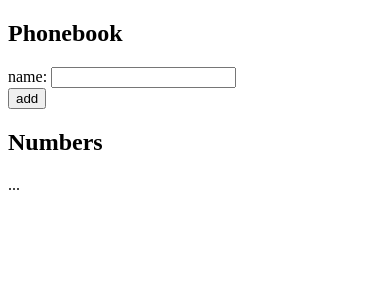
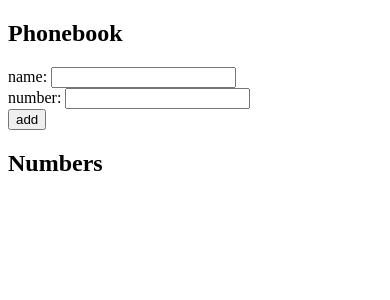
Before and after one commit to olgajoki/FullStackOpenCourse, a React (Vite) app in the folder part2.6-2.10/: page / in a window 390 px wide. Shown: the top 300 px of the page. Built offline with nearby package versions, Linux system fonts and the light colour scheme.

Commit message:
phonebook 2.8

```diff
--- a/part2.6-2.10/src/App.jsx
+++ b/part2.6-2.10/src/App.jsx
@@ -1,64 +1,63 @@
 //phonebook 2.6
 
-import { useState } from 'react'
-import Person from './components/Person.jsx'
+import { useState } from "react";
+import Person from "./components/Person.jsx";
 
 const App = () => {
-  const [persons, setPersons] = useState([])
-  const [newName, setNewName] = useState('')
+  const [persons, setPersons] = useState([]);
+  const [newName, setNewName] = useState("");
+  const [newNumber, setNewNumber] = useState("");
 
-  const addName = (event) => {
-    event.preventDefault()
-    console.log(persons)
-//alert works but person still added to table
-    persons.map(person => {
-      if(person.name.includes(newName)){
-        alert(`${newName} is already added to phonebook`)
-
+  const addInfo = (event) => {
+    event.preventDefault();
+    //alert works but person still added to table.. maybe filter it or change the persons.map
+    persons.map((person) => {
+      if (person.name.includes(newName)) {
+        alert(`${newName} is already added to phonebook`);
+      } else {
+        console.log("elses");
       }
-      else{
-        console.log('elses')
-
-      }
-    })
+    });
 
     const nameObject = {
       name: newName,
+      number: newNumber,
       id: persons.length + 1,
-    }
+    };
 
-    setPersons(persons.concat(nameObject))
-    setNewName('')
-  }
-
+    setPersons(persons.concat(nameObject));
+    setNewName("");
+    setNewNumber("");
+  };
 
   const handleNameChange = (event) => {
-    setNewName(event.target.value)
-  }
+    setNewName(event.target.value);
+  };
+
+  const handleNumberChange = (event) => {
+    setNewNumber(event.target.value);
+  };
 
   return (
     <div>
       <h2>Phonebook</h2>
-      <form onSubmit={addName}>
+      <form onSubmit={addInfo}>
         <div>
-          name: <input
-           value={newName}
-           onChange={handleNameChange}
-           />
+          name: <input value={newName} onChange={handleNameChange} />
         </div>
         <div>
-          <button type="submit">add
-          </button>
-          {persons.map(person =>
-            <Person key={person.id} person={person} />
-            )}
+          number: <input value={newNumber} onChange={handleNumberChange} />
+        </div>
+        <div>
+          <button type="submit">add</button>
         </div>
       </form>
       <h2>Numbers</h2>
-      ...
+      {persons.map((person) => (
+        <Person key={person.id} person={person} />
+      ))}
     </div>
-  )
+  );
+};
 
-}
-
-export default App
+export default App;
--- a/part2.6-2.10/src/components/Person.jsx
+++ b/part2.6-2.10/src/components/Person.jsx
@@ -1,11 +1,11 @@
-const Person = ({person}) => {
-        return (
-            <div>
-                <p>
-                {person.name}
-                </p>
-          </div>
-        )
-    }
+const Person = ({ person }) => {
+  return (
+    <div>
+      <p>
+        {person.name} {person.number}
+      </p>
+    </div>
+  );
+};
 
-    export default Person
+export default Person;
--- /dev/null
+++ b/part2.6-2.10/src/components/PersonForm.jsx
@@ -0,0 +1,5 @@
+const PersonForm = ({ person }) => {
+  return <></>;
+};
+
+export default PersonForm;
```
